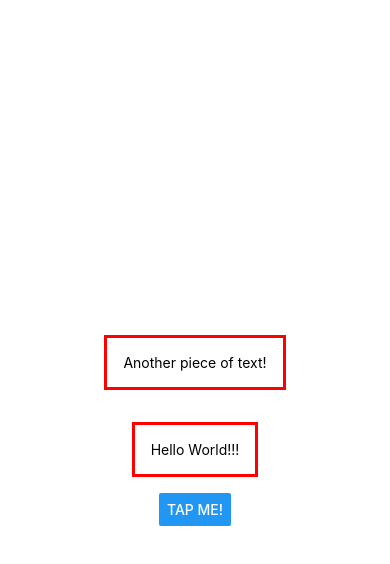
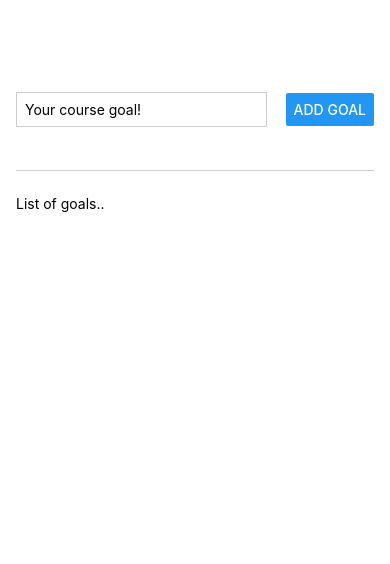
Before and after one commit to Vik-Vel/React-Native-Course, a React Native app in the folder RNCourse-First/: screen / in a window 390 px wide. Shown: the top 564 px of the page. Built offline with nearby package versions, Linux system fonts and the light colour scheme.

Commit message:
Example of a Flexbox

```diff
--- a/RNCourse-First/App.js
+++ b/RNCourse-First/App.js
@@ -1,30 +1,46 @@
 import { StatusBar } from "expo-status-bar";
-import { StyleSheet, Text, View, Button } from "react-native";
+import { StyleSheet, Text, View, Button, TextInput } from "react-native";
 
 export default function App() {
   return (
-    <View style={styles.container}>
-      <View style={styles.dummyText}>
-        <Text>Another piece of text!</Text>
+    <View style={styles.appContainer}>
+      <View style={styles.inputContainer}>
+        <TextInput
+          style={styles.textInput}
+          placeholder="Your course goal!"
+        ></TextInput>
+        <Button title="Add Goal"></Button>
       </View>
-      <Text style={styles.dummyText}>Hello World!!!</Text>
-      <StatusBar style="auto" />
-      <Button title="Tap me!" />
+      <View style={styles.goalsContainer}>
+        <Text>List of goals..</Text>
+      </View>
     </View>
   );
 }
 
 const styles = StyleSheet.create({
-  container: {
+  appContainer: {
     flex: 1,
-    backgroundColor: "#fff",
+    padding: 50,
+    paddingHorizontal: 16,
+  },
+  inputContainer: {
+    flex: 1,
+    flexDirection: "row",
+    justifyContent: "space-between",
     alignItems: "center",
-    justifyContent: "center",
+    marginBottom: 24,
+    borderBottomWidth: 1,
+    borderBottomColor: "#cccccc",
   },
-  dummyText: {
-    margin: 16,
-    borderWidth: 3,
-    borderColor: "red",
-    padding: 16,
+  textInput: {
+    borderWidth: 1,
+    borderColor: "#cccccc",
+    width: "70%",
+    marginRight: 8,
+    padding: 8,
+  },
+  goalsContainer: {
+    flex: 5,
   },
 });
```
